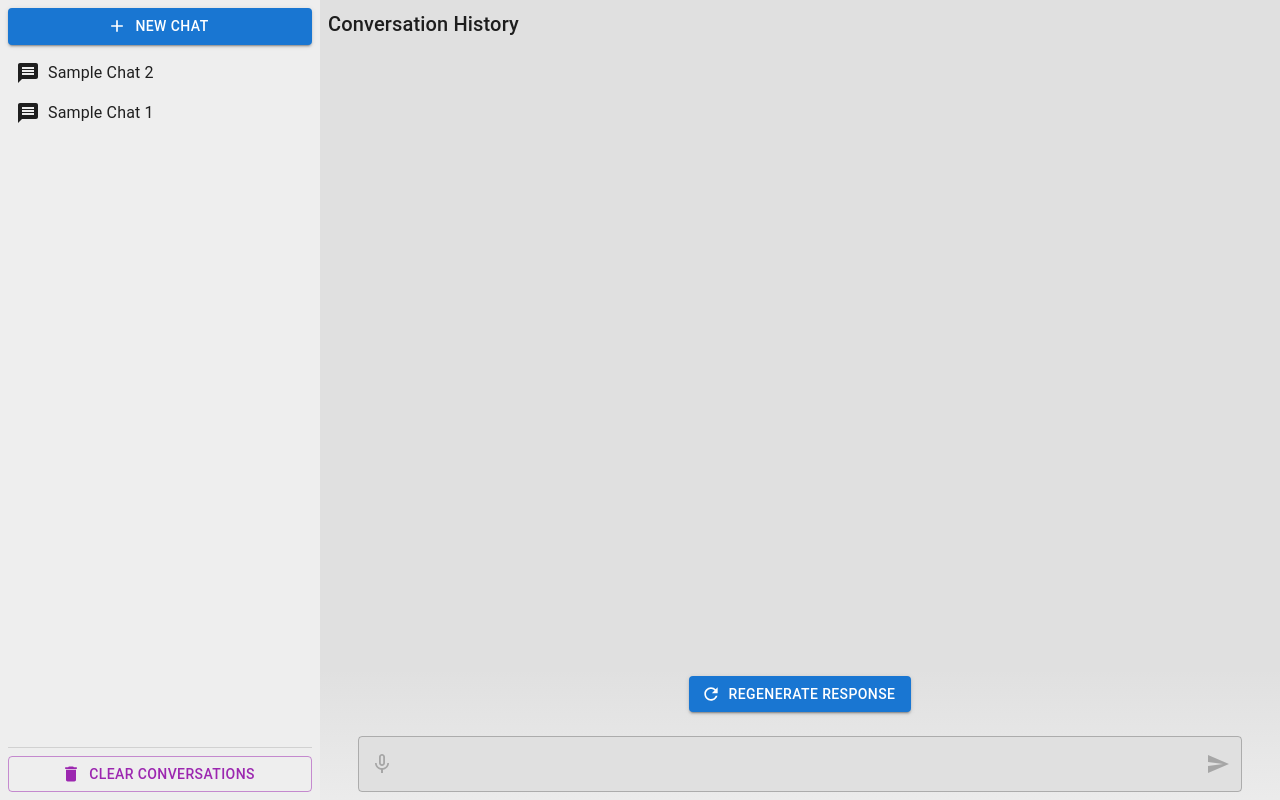
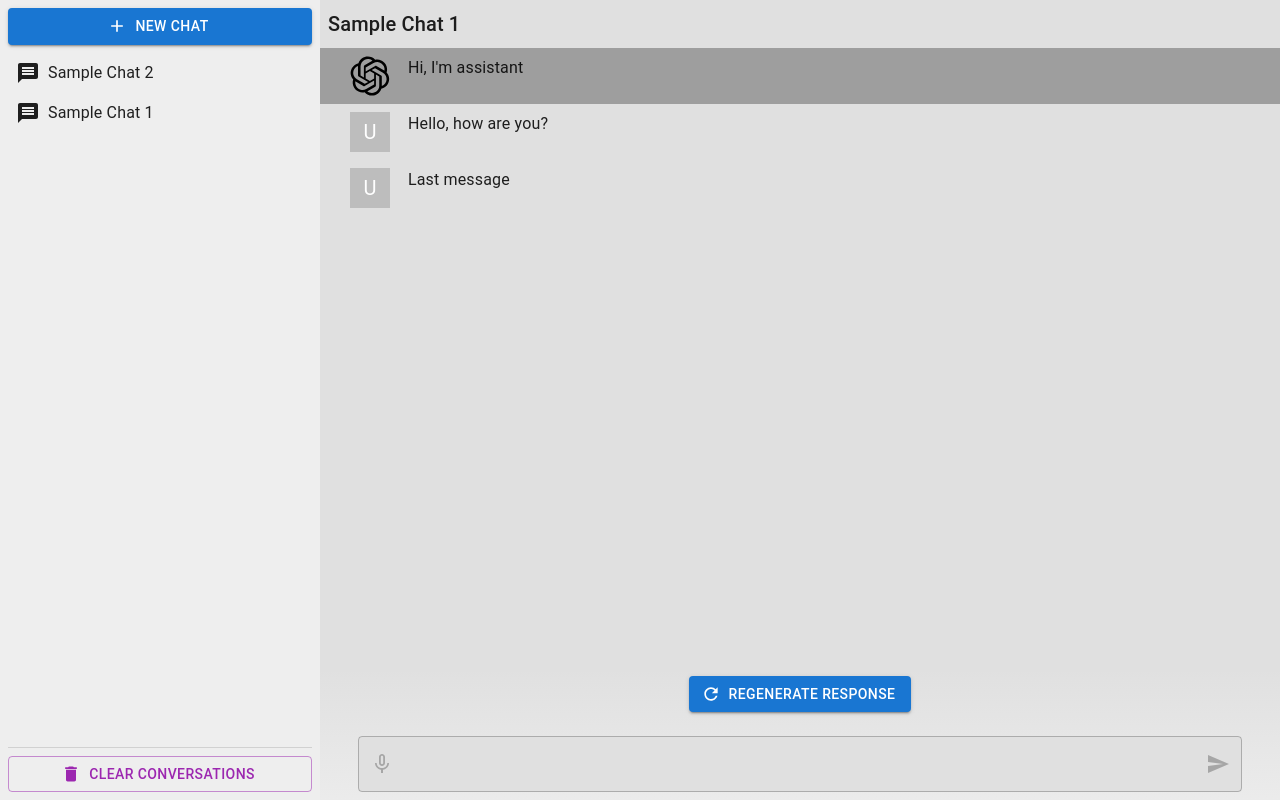
Before and after one commit to chat-gpt-assistant/assistant-ui, a React (Create React App) app: page /chat/c1 in a window 1280 px wide. Built offline with nearby package versions, Linux system fonts and the light colour scheme; data requests are answered from the project's data file.

Commit message:
display messages for selected chat

```diff
--- a/src/components/conversation/Conversation.tsx
+++ b/src/components/conversation/Conversation.tsx
@@ -1,17 +1,26 @@
-import React, { useEffect, useState } from 'react';
+import React, { useEffect } from 'react';
 import { Alert, Box } from '@mui/material';
 import ConversationHistory from './ConversationHistory';
 import InputPanel from './InputPanel';
 import { useParams } from "react-router-dom";
-import { Message } from "../../models";
 import { useAppDispatch, useAppSelector } from "../../app/hooks";
-import { fetchChatById, selectSelectedChatStatus } from "../../features/chat/chatSlice";
+import {
+  fetchChatById,
+  resetSelectedChatStatus,
+  selectSelectedChat,
+  selectSelectedChatStatus
+} from "../../features/chat/chatSlice";
 
 const Conversation: React.FC = () => {
   const { id } = useParams();
 
   const dispatch = useAppDispatch();
   const selectedChatStatus = useAppSelector(selectSelectedChatStatus);
+  const selectedChat = useAppSelector(selectSelectedChat);
+
+  useEffect(() => {
+    dispatch(resetSelectedChatStatus());
+  }, [id, dispatch]);
 
   useEffect(() => {
     if (id && selectedChatStatus === 'idle') {
@@ -19,12 +28,8 @@ const Conversation: React.FC = () => {
     }
   }, [selectedChatStatus, dispatch, id]);
 
-  const [messages, setMessages] = useState<Message[]>([
-
-  ]);
-
-  const conversationHistory = id ? (
-    <ConversationHistory chatId={id} messages={messages}/>
+  const conversationHistory = id && selectedChat ? (
+    <ConversationHistory chat={selectedChat}/>
   ) : (
     <Alert severity="info">
       Please select a chat from the side panel.
@@ -36,6 +41,7 @@ const Conversation: React.FC = () => {
       <Box flexGrow={1} overflow="auto">
         {conversationHistory}
       </Box>
+
       <Box display="flex" justifyContent="center" width="100%" sx={{
         position: 'absolute',
         bottom: 0,
--- a/src/components/conversation/ConversationHistory.tsx
+++ b/src/components/conversation/ConversationHistory.tsx
@@ -1,17 +1,37 @@
 import React, { useEffect } from 'react';
 import { Box, Typography } from '@mui/material';
-import { Message } from "../../models";
+import { Chat, ChatNode, Message } from "../../models";
 import ConversationMessage from "./ConversationMessage";
 
 interface ConversationHistoryProps {
-  chatId: string;
-  messages: Message[];
+  chat: Chat;
 }
 
-const ConversationHistory: React.FC<ConversationHistoryProps> = ({chatId, messages}) => {
+function buildConversationHistory(chat: Chat): Message[] {
+  const messages: Message[] = [];
 
+  let currentChatNode = chat.mapping[chat.currentNode]
 
-  const handleEditMessage = (index: number, newText: string) => {
+  if (currentChatNode.children && currentChatNode.children.length) {
+    console.error("Current node has children, but it's not implemented yet.");
+  }
+
+  while (currentChatNode) {
+    messages.unshift(currentChatNode.message);
+
+    if (currentChatNode.parent) {
+      currentChatNode = chat.mapping[currentChatNode.parent];
+    } else {
+      break;
+    }
+  }
+
+  return messages;
+}
+
+const ConversationHistory: React.FC<ConversationHistoryProps> = ({chat}) => {
+
+  const handleEditMessage = (index: string, newText: string) => {
     // Update the message at the specified index with the new text.
     // const updatedMessages = messages.map((message, i) => {
     //   if (i === index) {
@@ -30,14 +50,36 @@ const ConversationHistory: React.FC<ConversationHistoryProps> = ({chatId, messag
     // setMessages(updatedMessages);
   };
 
-  const handlePreviousVersion = (index: number) => {
+  const handlePreviousVersion = (index: string) => {
     // Implement logic to go to the previous version of the message.
   };
 
-  const handleNextVersion = (index: number) => {
+  const handleNextVersion = (index: string) => {
     // Implement logic to go to the next version of the message.
   };
 
+  const messages = buildConversationHistory(chat);
+
+  function getChatNode(messageId: string): ChatNode {
+    return chat.mapping[messageId];
+  }
+
+  function getVersions(message: Message) {
+    const chatNode = getChatNode(message.id);
+
+    if (!chatNode.parent) {
+      return [1, 1];
+    }
+
+    const parent = getChatNode(chatNode.parent);
+    const siblings = parent.children;
+
+    const currentVersion = siblings
+      .map((sibling) => getChatNode(sibling))
+      .findIndex((sibling) => sibling.id === chatNode.id);
+
+    return [currentVersion + 1, siblings.length];
+  }
 
   return (
     <Box
@@ -50,23 +92,29 @@ const ConversationHistory: React.FC<ConversationHistoryProps> = ({chatId, messag
       bgcolor="grey.300"
     >
       <Typography variant="h6" m={1}>
-        Conversation History
+        {chat.title}
       </Typography>
+
       <Box flexGrow={1}>
-        {messages.map((message, index) => (
+        {messages.map((message) => {
+          const versions = getVersions(message);
+
+          return (
             <ConversationMessage
-            key={index}
+              key={message.id}
+              id={message.id}
               sender={message.author}
               text={message.content.parts.join()}
-            onEdit={(newText) => handleEditMessage(index, newText)}
+              onEdit={(newText) => handleEditMessage(message.id, newText)}
               versionControl={{
-              onPreviousVersion: () => handlePreviousVersion(index),
-              onNextVersion: () => handleNextVersion(index),
-              totalVersions: 1, // TODO: fix
-              currentVersion: 1, // TODO: fix
+                onPreviousVersion: () => handlePreviousVersion(message.id),
+                onNextVersion: () => handleNextVersion(message.id),
+                totalVersions: versions[1],
+                currentVersion: versions[0],
               }}
             />
-        ))}
+          );
+        })}
       </Box>
     </Box>
   );
--- a/src/components/conversation/ConversationMessage.tsx
+++ b/src/components/conversation/ConversationMessage.tsx
@@ -11,15 +11,17 @@ import {
 } from '@mui/material';
 import EditIcon from '@mui/icons-material/Edit';
 import MessageVersionControl, { MessageVersionControlProps } from './MessageVersionControl';
+import gptLogo from '../../logo.svg';
 
 export interface MessageProps {
+  id: string;
   sender: 'user' | 'assistant';
   text: string;
   onEdit?: (newText: string) => void;
   versionControl?: MessageVersionControlProps;
 }
 
-const ConversationMessage: React.FC<MessageProps> = ({sender, text, onEdit, versionControl}) => {
+const ConversationMessage: React.FC<MessageProps> = ({id, sender, text, onEdit, versionControl}) => {
   const theme = useTheme();
   const isLgScreen = useMediaQuery(theme.breakpoints.up('xl'));
 
@@ -39,12 +41,26 @@ const ConversationMessage: React.FC<MessageProps> = ({sender, text, onEdit, vers
     setIsEditing(false);
   };
 
+  const handleFormSubmit = (e: React.FormEvent<HTMLFormElement>) => {
+    e.preventDefault();
+    handleSave();
+  };
+
+  const handleKeyDown = (e: React.KeyboardEvent<HTMLTextAreaElement>) => {
+    if (e.key === 'Escape') {
+      handleCancel();
+    } else if (e.key === 'Enter' && !e.shiftKey) {
+      e.preventDefault();
+      handleSave();
+    }
+  };
+
   const messageContent = (
     <Typography
       variant="body1"
-      component="div"
+      width="100%"
+      component="pre"
       // color="white"
-      ml={1}
     >
       {editedText}
     </Typography>
@@ -52,13 +68,14 @@ const ConversationMessage: React.FC<MessageProps> = ({sender, text, onEdit, vers
 
   const editContent = (
     <Box display="flex" flexDirection="column" width="100%">
+      <form onSubmit={handleFormSubmit}>
         <TextareaAutosize
           value={editedText}
           onChange={(e) => setEditedText(e.target.value)}
+          onKeyDown={handleKeyDown}
           minRows={3}
           style={{
             width: '100%',
-          marginLeft: '6px',
             resize: 'none',
             fontFamily: 'Roboto, Helvetica, Arial, sans-serif',
             fontSize: '1rem',
@@ -71,56 +88,74 @@ const ConversationMessage: React.FC<MessageProps> = ({sender, text, onEdit, vers
             // color: 'white'
           }}
         />
+
         <Box display="flex" justifyContent="center" mt={1}>
-        <Button variant="contained" color="primary" onClick={handleSave} size="small" sx={{mr: 1}}>
+          <Button
+            type="submit"
+            variant="contained"
+            color="primary"
+            // onClick={handleSave}
+            size="small"
+            sx={{ mr: 1 }}
+          >
             Save & Exit
           </Button>
           <Button variant="outlined" onClick={handleCancel} size="small">
             Cancel
           </Button>
         </Box>
+      </form>
     </Box>
   );
 
   return (
-    <Box display="flex" justifyContent="center"
-         onMouseOver={(e) => setHovered(true)}
-         onMouseLeave={(e) => setHovered(false)}>
     <Box
       display="flex"
+      justifyContent="center"
       alignItems="flex-start"
-        justifyContent="center"
       width="100%"
       bgcolor={isUser ? 'grey.300' : 'grey.500'}
-        p={1}>
+      p={1}
+      onMouseOver={(e) => setHovered(true)}
+      onMouseLeave={(e) => setHovered(false)}
+    >
       <Box display="flex"
-             justifyContent="flex-start"
+           justifyContent="center"
+           gap={isLgScreen ? 2 : 1}
            flexGrow={1}
            maxWidth="md"
-             position="relative"
+      >
+        <Box display="flex"
+             justifyContent="flex-end"
+             flexDirection={isLgScreen ? 'row' : 'column-reverse'}
+             gap={1}
+             width={isLgScreen ? 100 : 50}
+             minWidth={isLgScreen ? 100 : 50}
         >
           {!isEditing && isUser && versionControl && hovered && (
-            <Box style={{position: 'absolute', top: 0, left: isLgScreen ? -80 : 10 }}>
+            <Box>
               <MessageVersionControl
                 onPreviousVersion={versionControl.onPreviousVersion}
                 onNextVersion={versionControl.onNextVersion}
-                currentVersion={versionControl.currentVersion + 1}
+                currentVersion={versionControl.currentVersion}
                 totalVersions={versionControl.totalVersions}
               />
             </Box>
           )}
 
-          <Avatar variant="square">{avatarPlaceholder}</Avatar>
+          <Avatar variant="square" alt={sender} src={isUser ? "" : gptLogo}>{avatarPlaceholder}</Avatar>
+        </Box>
 
+        <Box flexGrow={1}>
           {isEditing ? editContent : messageContent}
+        </Box>
 
+        <Box width={30} minWidth={30}>
           {(onEdit && isUser && !isEditing && hovered) && (
             <IconButton
               onClick={() => setIsEditing(!isEditing)}
               size="small"
-              edge="end"
               color="inherit"
-              style={{position: 'absolute', top: 0, right: isLgScreen ? -40 : 10 }}
             >
               <EditIcon fontSize="inherit"/>
             </IconButton>
--- a/src/components/conversation/MessageVersionControl.tsx
+++ b/src/components/conversation/MessageVersionControl.tsx
@@ -15,6 +15,10 @@ const MessageVersionControl: React.FC<MessageVersionControlProps> = ({
                                                                        onPreviousVersion,
                                                                        onNextVersion,
                                                                      }) => {
+  if (totalVersions === 1) {
+    return null;
+  }
+
   const handlePreviousVersionClick = (event: React.MouseEvent) => {
     event.preventDefault();
     onPreviousVersion();
@@ -30,6 +34,7 @@ const MessageVersionControl: React.FC<MessageVersionControlProps> = ({
       <MuiLink
         component={RouterLink}
         to="#"
+        // to={{ pathname: '', search: `?version=${currentVersion - 1}` }}
         onClick={handlePreviousVersionClick}
         sx={{
           color: currentVersion === 1 ? 'rgba(0, 0, 0, 0.26)' : 'inherit',
@@ -46,6 +51,7 @@ const MessageVersionControl: React.FC<MessageVersionControlProps> = ({
       <MuiLink
         component={RouterLink}
         to="#"
+        // to={{ pathname: '', search: `?version=${currentVersion + 1}` }}
         onClick={handleNextVersionClick}
         sx={{
           color: currentVersion === totalVersions ? 'rgba(0, 0, 0, 0.26)' : 'inherit',
--- a/src/features/chat/chatSlice.ts
+++ b/src/features/chat/chatSlice.ts
@@ -77,7 +77,11 @@ export const createChat = createAsyncThunk(
 export const chatSlice = createSlice({
   name: 'chat',
   initialState,
-  reducers: {},
+  reducers: {
+    resetSelectedChatStatus: (state) => {
+      state.selectedChatStatus = 'idle';
+    },
+  },
   extraReducers: (builder) => {
     builder
       .addCase(fetchChats.pending, (state) => {
@@ -124,6 +128,7 @@ export const chatSlice = createSlice({
 export const selectChats = (state: RootState) => state.chat.chats;
 export const selectChatsStatus = (state: RootState) => state.chat.chatsStatus;
 export const selectSelectedChatStatus = (state: RootState) => state.chat.selectedChatStatus;
+export const selectSelectedChat = (state: RootState) => state.chat.selectedChat;
 
 export const selectSortedChats = createSelector(
   selectChats,
@@ -132,4 +137,6 @@ export const selectSortedChats = createSelector(
   }
 );
 
+export const { resetSelectedChatStatus } = chatSlice.actions;
+
 export default chatSlice.reducer;
```
Lines whose indentation alone changed are shown as unchanged.
